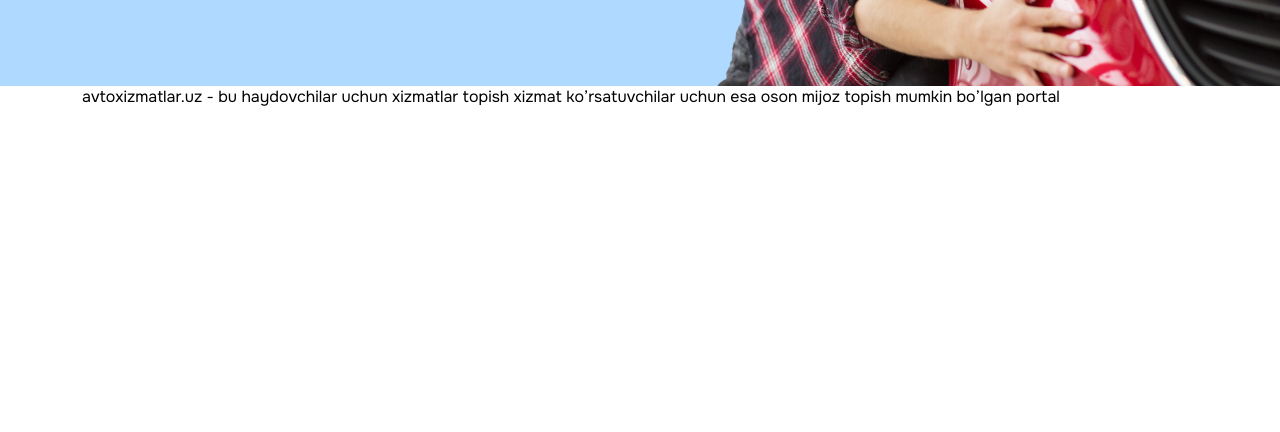
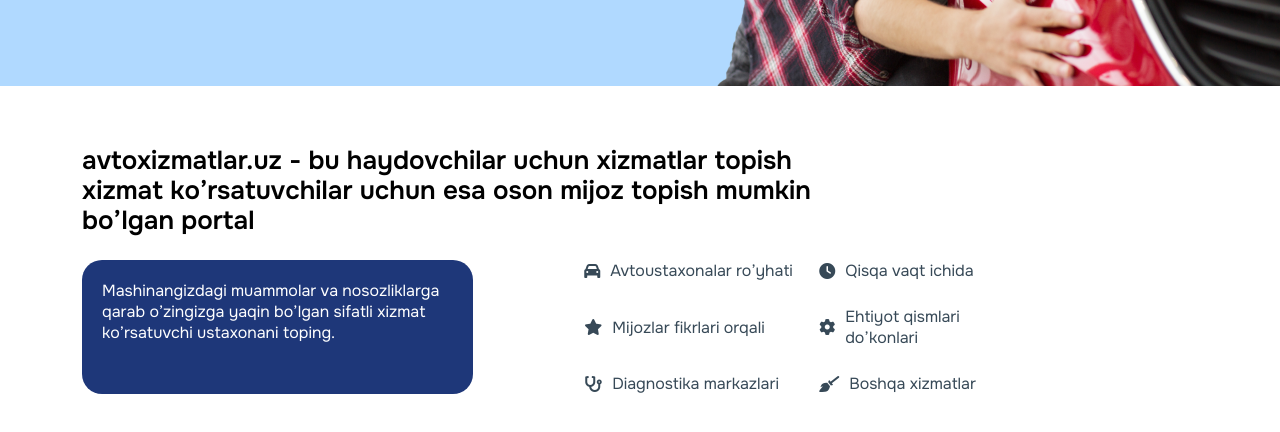
Before and after one commit to Javlon1/Avtoxizmatlar.uz, a plain HTML site: page index.html in a window 1280 px wide. Shown: the part 394-826 px from the top of the page. Before the commit the page ends 800 px from the top, so only its background shows below. Drawn offline with Linux system fonts and the light colour scheme.

Commit message:
end home about section

```diff
--- a/assets/css/index.css
+++ b/assets/css/index.css
@@ -4,6 +4,7 @@
     --white: #fff;
     --black: #242729;
     --gray: #8197A8;
+    --dark-gray: #374957;
     --light-gray: #F0F6FA;
     --primary: #1E3779;
     --blue: #B0D9FF;
@@ -17,33 +18,34 @@
 
     --padding: 20px;
     --radius: 30px;
+    --items-radius: 20px;
 
     --title: 56px;
-    --content-title: 50px;
-    --desc: 25px;
+    --content-title: 40px;
+    --desc: 26px;
 }
 
 @media only screen and (max-width: 991px) {
     :root {
-        --title: 40px;
-        --content-title: 50px;
+        --title: 45px;
+        --content-title: 35px;
         --desc: 25px;
     }
 }
 
 @media only screen and (max-width: 767px) {
     :root {
-        --title: 35px;
-        --content-title: 50px;
+        --title: 40px;
+        --content-title: 30px;
         --desc: 25px;
     }
 }
 
 @media only screen and (max-width: 575px) {
     :root {
-        --title: 30px;
-        --content-title: 50px;
-        --desc: 25px;
+        --title: 35px;
+        --content-title: 25px;
+        --desc: 20px;
     }
 }
 
@@ -73,7 +75,7 @@
 }
 
 ::-webkit-scrollbar {
-    width: .5rem;
+    width: 5px;
 }
 
 ::-webkit-scrollbar-track {
@@ -501,3 +503,84 @@
         height: 40px;
     }
 }
+
+.about {
+    padding: 60px 0 100px;
+}
+
+.about .title {
+    width: 70%;
+    font-size: var(--desc);
+    line-height: 30px;
+    font-weight: 600;
+}
+
+.about .item {
+    margin-top: 24px;
+    display: flex;
+    gap: 25px;
+    justify-content: space-between;
+}
+
+.about .item__left {
+    width: 35%;
+    background-color: var(--primary);
+    color: var(--white);
+    border-radius: var(--items-radius);
+    padding: var(--padding);
+}
+
+.about .item__right {
+    width: 55%;
+    display: flex;
+    align-items: center;
+}
+
+.about .item__right ul {
+    width: 100%;
+    display: flex;
+    flex-wrap: wrap;
+    gap: 25px;
+}
+
+.about .item__right ul li {
+    width: 210px;
+    display: flex;
+    align-items: center;
+    gap: 10px;
+    color: var(--dark-gray);
+}
+
+@media only screen and (max-width: 991px) {
+
+    .about .title {
+        width: 100%;
+    }
+
+    .about .item {
+        flex-direction: column;
+    }
+
+    .about .item__left {
+        width: 100%;
+    }
+
+    .about .item__right {
+        width: 100%;
+    }
+
+    .about .item__right ul {
+        width: 100%;
+        display: flex;
+        flex-wrap: wrap;
+        gap: 25px;
+    }
+
+    .about .item__right ul li {
+        width: 210px;
+        display: flex;
+        align-items: center;
+        gap: 10px;
+        color: var(--dark-gray);
+    }
+}
--- a/assets/js/index.js
+++ b/assets/js/index.js
@@ -35,6 +35,7 @@
     nav.classList.toggle("active_nav")
     navLog.classList.toggle("active_nav")
     opacity.classList.toggle("opacity_act")
+    document.body.style.overflow = document.body.style.overflow === 'hidden' ? '' : 'hidden';
 }
 
 opacity.onclick = () => {
@@ -42,5 +43,6 @@
     nav.classList.remove("active_nav")
     navLog.classList.remove("active_nav")
     opacity.classList.remove("opacity_act")
+    document.body.style.overflow = 'auto';
 }
 // nav end
--- a/index.html
+++ b/index.html
@@ -86,10 +86,39 @@
 
         <section class="about" id="about">
             <div class="container">
-                <p>avtoxizmatlar.uz - bu haydovchilar uchun xizmatlar topish xizmat ko’rsatuvchilar uchun esa  oson mijoz topish mumkin bo’lgan portal</p>
-                <div>
-                    <div></div>
-                    <div></div>
+                <p class="title">avtoxizmatlar.uz - bu haydovchilar uchun xizmatlar topish xizmat ko’rsatuvchilar uchun esa  oson mijoz topish mumkin bo’lgan portal</p>
+                <div class="item">
+                    <div class="item__left">
+                        <p>Mashinangizdagi muammolar va nosozliklarga qarab o’zingizga yaqin bo’lgan sifatli xizmat ko’rsatuvchi ustaxonani toping.</p>
+                    </div>
+                    <div class="item__right">
+                        <ul>
+                            <li>
+                                <i class="fa-solid fa-car"></i>
+                                <p>Avtoustaxonalar ro’yhati</p>
+                            </li>
+                            <li>
+                                <i class="fa-solid fa-clock"></i>
+                                <p>Qisqa vaqt ichida</p>
+                            </li>
+                            <li>
+                                <i class="fa-solid fa-star"></i>
+                                <p>Mijozlar fikrlari orqali</p>
+                            </li>
+                            <li>
+                                <i class="fa-solid fa-gear"></i>
+                                <p>Ehtiyot qismlari do’konlari</p>
+                            </li>
+                            <li>
+                                <i class="fa-solid fa-stethoscope"></i>
+                                <p>Diagnostika markazlari</p>
+                            </li>
+                            <li>
+                                <i class="fa-solid fa-broom"></i>
+                                <p>Boshqa xizmatlar</p>
+                            </li>
+                        </ul>
+                    </div>
                 </div>
             </div>
         </section>
```
